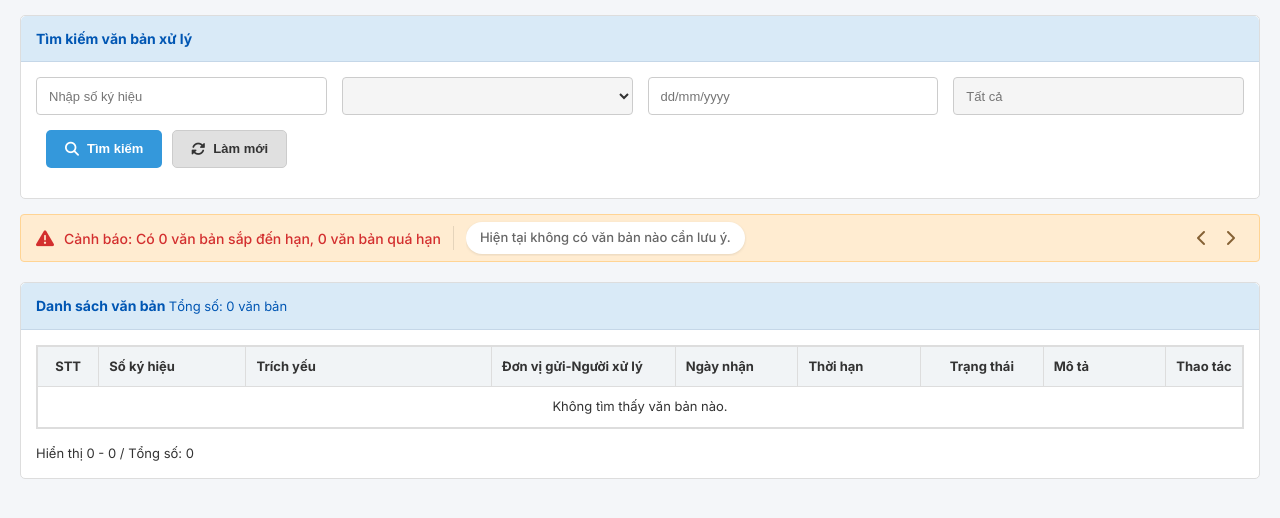
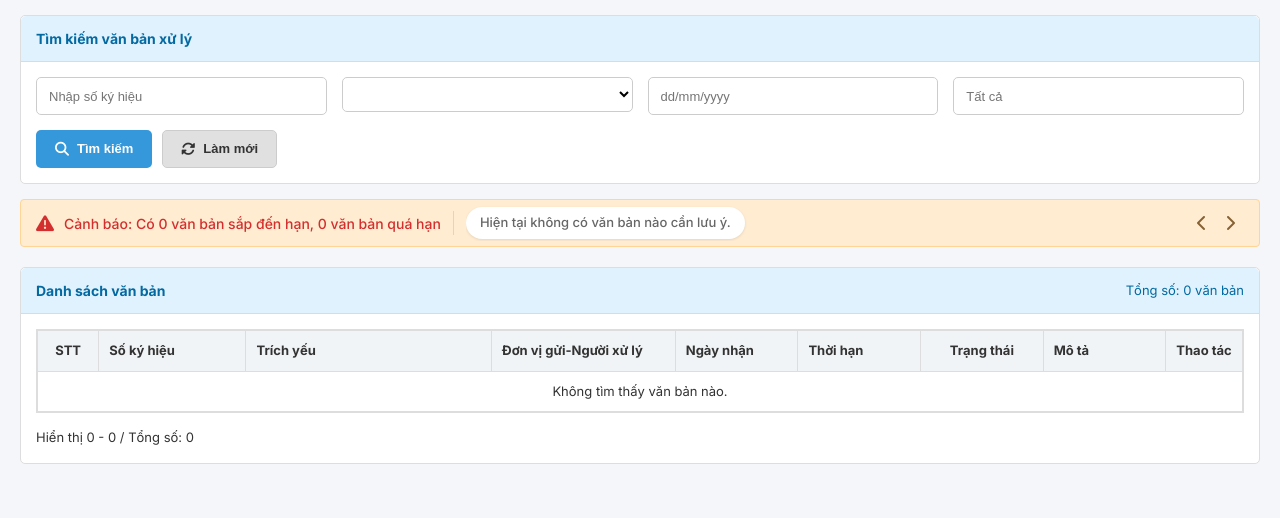
Before and after one commit to V-MinhQuan/LTW_N10, a Django app: page /xu-ly-van-ban/ in a window 1280 px wide. Shown: the part 121-639 px from the top of the page. Run offline with Django 5.2, Linux system fonts and the light colour scheme; the visitor is signed in with stand-in values (Sample User, id 1); data comes from the database, SQL or seed files in the repository; data that the repository does not hold is empty.

Commit message:
update VBĐen

```diff
--- a/QLVB/static/css/pages/xu_ly_van_ban.css
+++ b/QLVB/static/css/pages/xu_ly_van_ban.css
@@ -1,22 +1,6 @@
 .btn-assign { background-color: #00adef; }
 
-/* FIX FOR SEARCH BAR INPUTS */
-.search-grid .form-control {
-    height: 38px !important;
-    padding: 0 12px !important;
-    line-height: 36px !important; /* Ensure vertical centering */
-    color: #333 !important;
-    border: 1px solid #ccc !important;
-    background-color: #ffffff;
-    border-radius: 4px;
-    display: inline-block;
-}
 
-.search-grid select.form-control,
-.search-grid input[readonly].form-control {
-    background-color: #f5f5f5 !important;
-    appearance: auto !important;
-}
 
 
 
@@ -130,15 +114,7 @@
     transform: scale(1.1);
 }
 
-.header-blue {
-    background-color: #d9eaf7 !important;
-    color: #0056b3 !important;
-    border-bottom: 1px solid #c5d7e8 !important;
-}
 
-.header-blue span {
-    font-weight: 700;
-}
 
 
 /* Table Styling */
--- a/QLVB/templates/xu_ly_van_ban/index.html
+++ b/QLVB/templates/xu_ly_van_ban/index.html
@@ -11,21 +11,25 @@
 
 {% block content %}
     <div class="panel">
-        <div class="panel-header header-blue">Tìm kiếm văn bản xử lý</div>
+        <div class="panel-header header-gray">
+            <div>Tìm kiếm văn bản xử lý</div>
+        </div>
         <div class="panel-body">
-            <form method="GET" action="{% url 'xlvb_index' %}" class="search-grid">
+            <form method="GET" action="{% url 'xlvb_index' %}">
+                <div class="search-grid">
                     <input type="text" name="so_ky_hieu" class="form-control" placeholder="Nhập số ký hiệu" value="{{ query_so_ky_hieu|default:'' }}">
-                <select name="nguoi_xu_ly" class="form-control" style="background-color: #f5f5f5;">
+                    <select name="nguoi_xu_ly" class="form-control">
                         <option value="">--- Chọn người xử lý ---</option>
                         {% for user in users %}
                         <option value="{{ user.HoTen }}" {% if query_nguoi_xu_ly == user.HoTen %}selected{% endif %}>{{ user.HoTen }}</option>
                         {% endfor %}
                     </select>
                     <input type="text" name="ngay_nhan" class="form-control" placeholder="dd/mm/yyyy" value="{{ query_ngay_nhan|default:'' }}">
-                <input type="text" class="form-control" placeholder="Tất cả" readonly style="background-color: #f5f5f5;">
-                <div class="search-buttons" style="display: flex; gap: 10px; align-items: center; margin-left: 10px;">
-                    <button type="submit" class="btn btn-blue"><i class="fas fa-search"></i> Tìm kiếm</button>
-                    <button type="button" class="btn btn-gray" onclick="window.location.href='{% url 'xlvb_index' %}'"><i class="fas fa-sync-alt"></i> Làm mới</button>
+                    <input type="text" class="form-control" placeholder="Tất cả" readonly>
+                </div>
+                <div class="btn-group">
+                    <button type="submit" class="btn btn-primary"><i class="fas fa-search"></i> Tìm kiếm</button>
+                    <button type="button" class="btn btn-secondary" onclick="window.location.href='{% url 'xlvb_index' %}'"><i class="fas fa-sync-alt"></i> Làm mới</button>
                 </div>
             </form>
         </div>
@@ -69,9 +73,9 @@
     </div>
 
     <div class="panel">
-        <div class="table-panel-header panel-header header-blue">
-            <span>Danh sách văn bản</span>
-            <span style="font-weight: normal; font-size: 13px;">Tổng số: {{ page_obj.paginator.count }} văn bản</span>
+        <div class="panel-header header-gray">
+            <div>Danh sách văn bản</div>
+            <div style="font-weight: normal; font-size: 13px;">Tổng số: {{ page_obj.paginator.count }} văn bản</div>
         </div>
     <div class="panel-body">
         <div class="table-responsive">
```
Also changed, not shown: QLVB/scratch/check_db.py (added, +24 -0 lines), QLVB/scratch/fix_missing_column.py (added, +37 -0 lines). Lines whose indentation alone changed are shown as unchanged.
